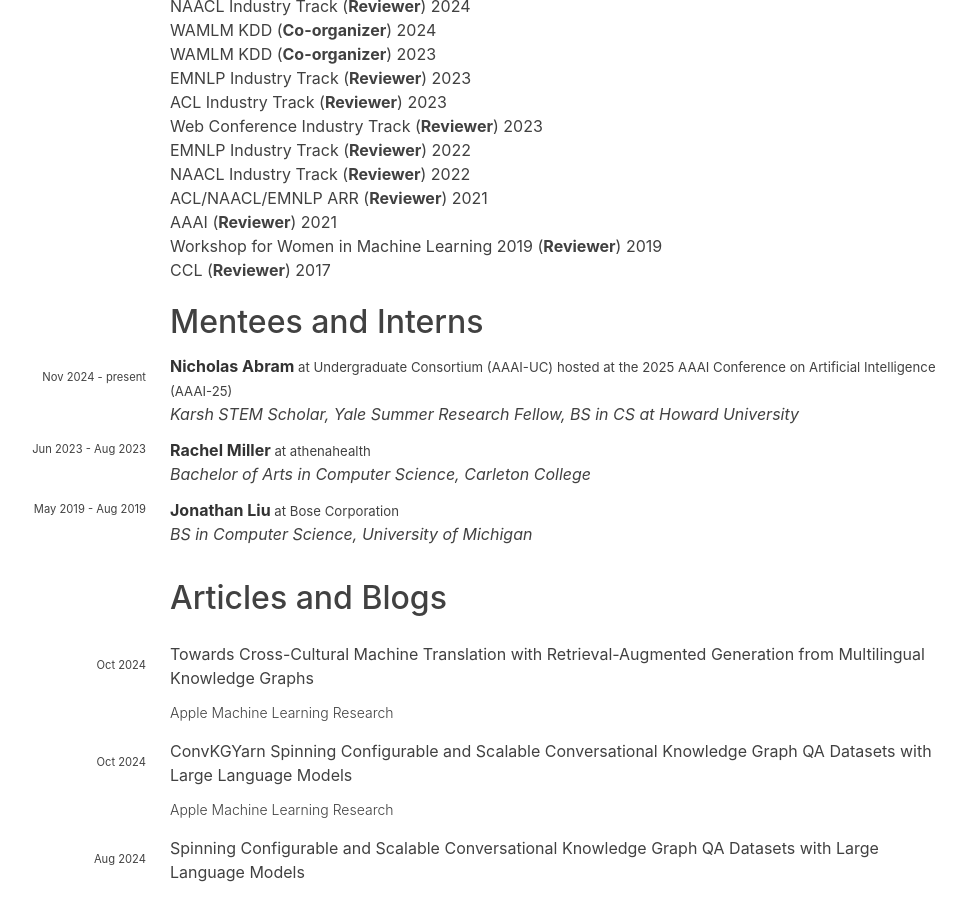
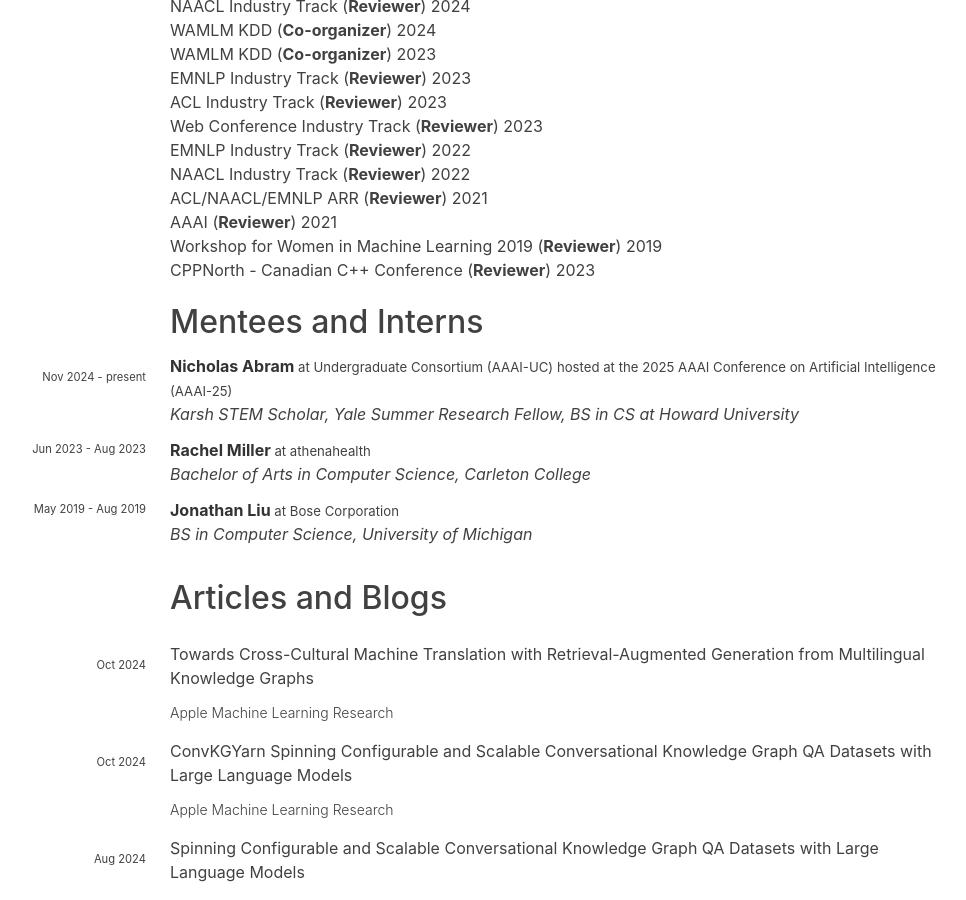
Before and after one commit to hariharanragothaman/hariharanragothaman.github.io, a Jekyll site: the page built from cv.md, in a window 1280 px wide and 900 px high, scrolled down 3288 px. Shown: the whole window, without its empty margins (162-1128 px from the left). Built offline with Jekyll 4.4.1, drawn with Linux system fonts in a browser that asks for light colours; nearby versions of some CDN libraries; some web fonts are replaced.

Commit message:
Polishes and Updates

```diff
--- a/_data/reviewer.yaml
+++ b/_data/reviewer.yaml
@@ -96,8 +96,8 @@
     - year: 2019
       url: https://wimlworkshop.org/sh_events/wiml-workshop-2019/
 
-- venue: CCL
+- venue: CPPNorth - Canadian C++ Conference
   venue-shorthand: Reviewer
   years:
-    - year: 2017
-      url: http://www.cips-cl.org/static/CCL2017/en/callfor.html
+    - year: 2023
+      url: https://cppnorth.ca/
```
